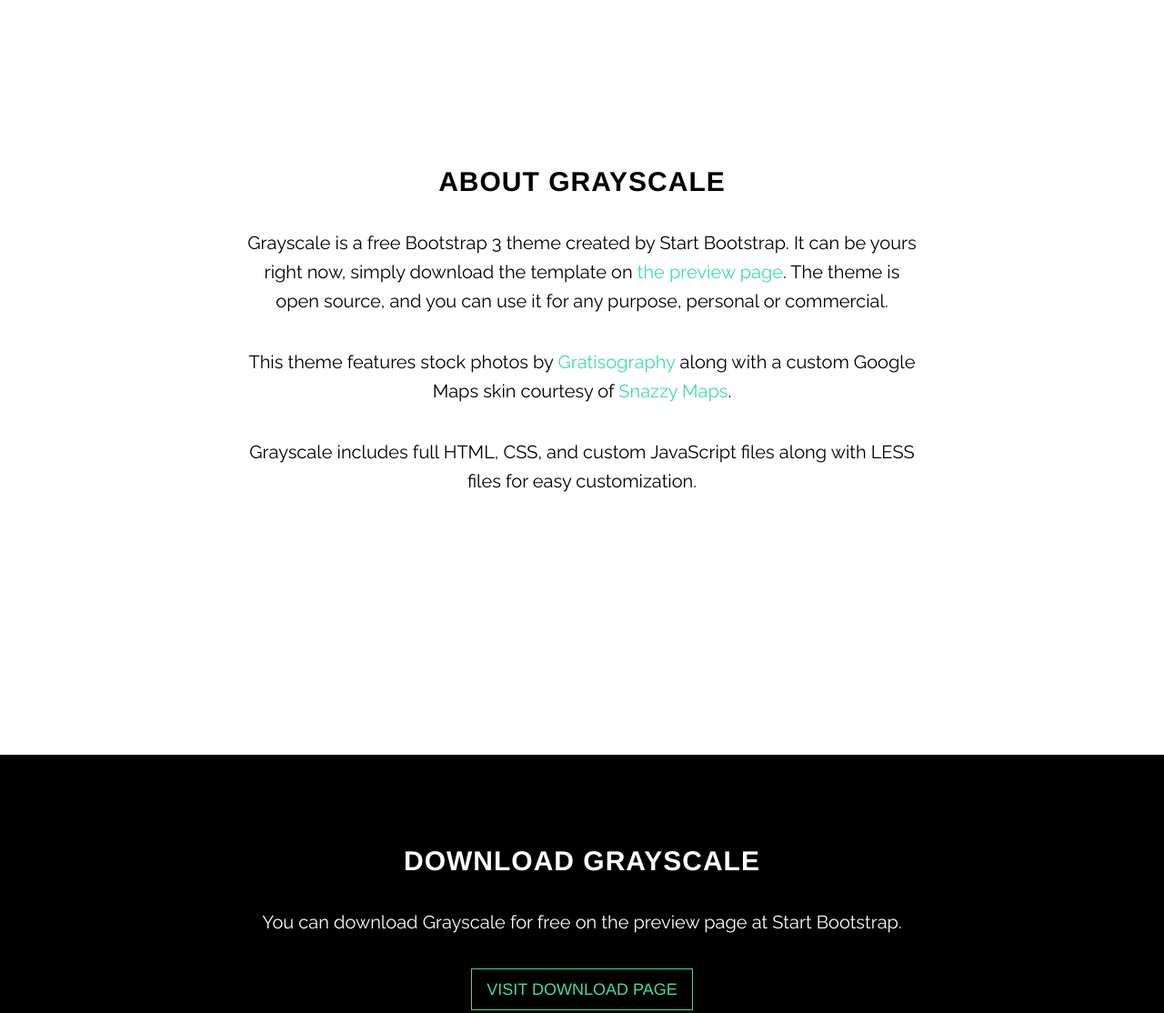
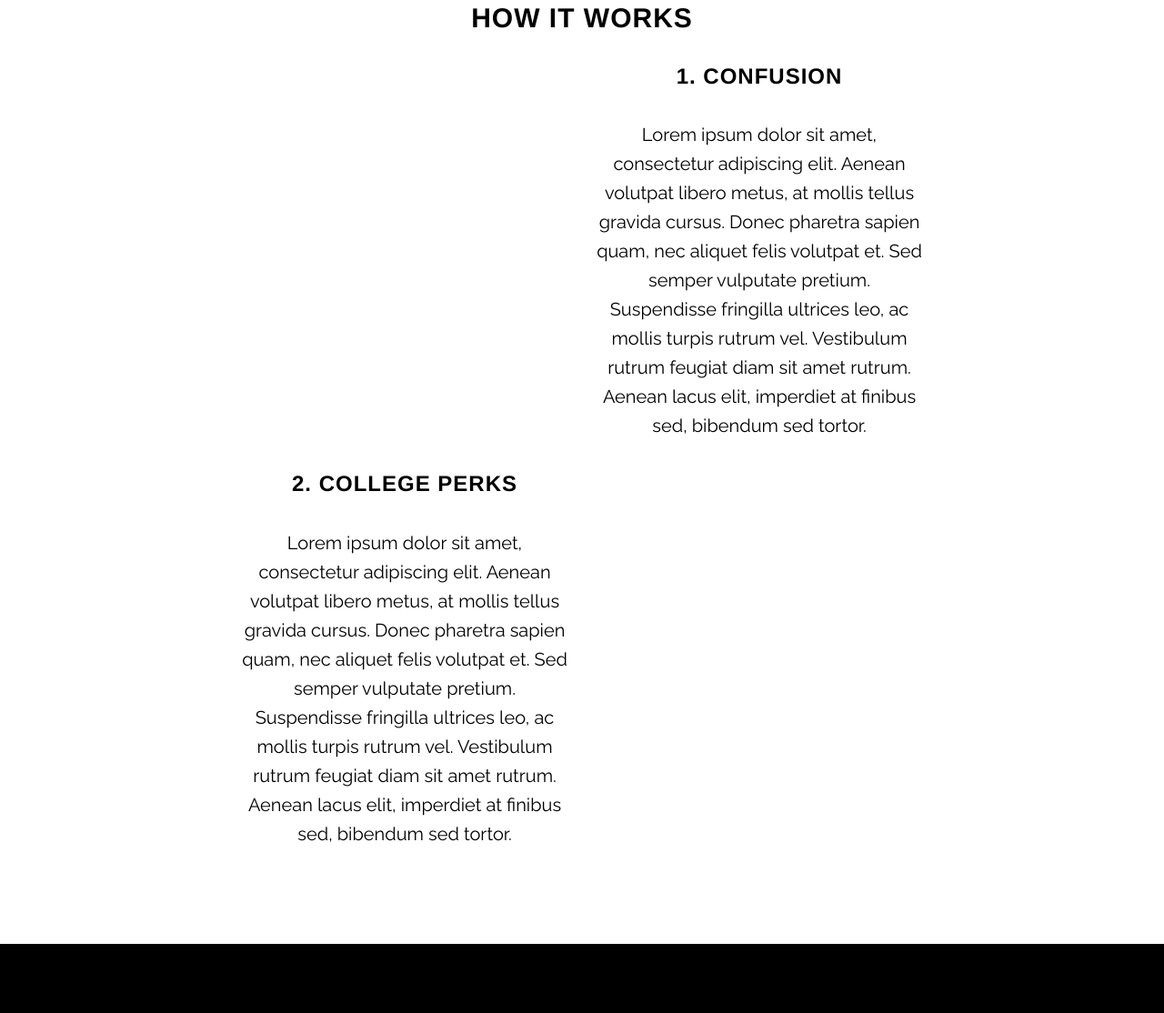
Before and after one commit to medev21/CP_FrontEndPages, a plain HTML site: page index.html in a window 1280 px wide. Shown: the part 867-1981 px from the top of the page at 91% size. Drawn offline with Linux system fonts and the light colour scheme.

Commit message:
add step1 and step2 for about section

```diff
--- a/css/style.css
+++ b/css/style.css
@@ -291,7 +291,8 @@ a:focus {
 
 @media(min-width:767px) {
     .content-section {
-        padding-top: 250px;
+        /*padding-top: 250px;*/
+        padding-top: 70px;
     }
 
     .download-section {
@@ -352,6 +353,7 @@ ul.banner-social-buttons {
 
 footer {
     padding: 50px 0;
+    background-color: #42dca3;
 }
 
 footer p {
--- a/index.html
+++ b/index.html
@@ -20,15 +20,6 @@
     <!-- Navigation -->
     <nav class="navbar navbar-custom navbar-fixed-top" role="navigation">
         <div class="container">
-            <!-- <div class="navbar-header">
-                <button type="button" class="navbar-toggle" data-toggle="collapse" data-target=".navbar-main-collapse">
-                    <i class="fa fa-bars"></i>
-                </button>
-                <a class="navbar-brand page-scroll" href="#page-top">
-                    <i class="fa fa-play-circle"></i>  <span class="light">Start</span> Bootstrap
-                </a>
-            </div> -->
-
             <!-- Collect the nav links, forms, and other content for toggling -->
             <div class="collapse navbar-collapse navbar-right navbar-main-collapse">
                 <ul class="nav navbar-nav">
@@ -78,11 +69,47 @@
     <section id="about" class="container content-section text-center">
        <div class="row">
            <div class="col-lg-8 col-lg-offset-2">
-               <h2>About Grayscale</h2>
-               <p>Grayscale is a free Bootstrap 3 theme created by Start Bootstrap. It can be yours right now, simply download the template on <a href="http://startbootstrap.com/template-overviews/grayscale/">the preview page</a>. The theme is open source, and you can use it for any purpose, personal or commercial.</p>
+               <h2>HOW IT WORKS</h2>
+               <div class="row step1">
+                 <div class="col-sm-6">
+
+                 </div>
+                 <div class="col-sm-6">
+                   <h3>1. Confusion</h3>
+                   <p>
+                     Lorem ipsum dolor sit amet, consectetur adipiscing elit.
+                    Aenean volutpat libero metus, at mollis tellus gravida cursus.
+                    Donec pharetra sapien quam, nec aliquet felis volutpat et.
+                    Sed semper vulputate pretium. Suspendisse fringilla ultrices
+                    leo, ac mollis turpis rutrum vel. Vestibulum rutrum feugiat
+                    diam sit amet rutrum. Aenean lacus elit, imperdiet at finibus
+                    sed, bibendum sed tortor.
+                   </p>
+                 </div>
+               </div>
+
+               <div class="row step2">
+                 <div class="col-sm-6">
+                   <h3>2. College Perks</h3>
+                   <p>
+                     Lorem ipsum dolor sit amet, consectetur adipiscing elit.
+                    Aenean volutpat libero metus, at mollis tellus gravida cursus.
+                    Donec pharetra sapien quam, nec aliquet felis volutpat et.
+                    Sed semper vulputate pretium. Suspendisse fringilla ultrices
+                    leo, ac mollis turpis rutrum vel. Vestibulum rutrum feugiat
+                    diam sit amet rutrum. Aenean lacus elit, imperdiet at finibus
+                    sed, bibendum sed tortor.
+                   </p>
+                 </div>
+                 <div class="col-sm-6">
+
+                 </div>
+               </div>
+           </div>
+               <!-- <p>Grayscale is a free Bootstrap 3 theme created by Start Bootstrap. It can be yours right now, simply download the template on <a href="http://startbootstrap.com/template-overviews/grayscale/">the preview page</a>. The theme is open source, and you can use it for any purpose, personal or commercial.</p>
                <p>This theme features stock photos by <a href="http://gratisography.com/">Gratisography</a> along with a custom Google Maps skin courtesy of <a href="http://snazzymaps.com/">Snazzy Maps</a>.</p>
                <p>Grayscale includes full HTML, CSS, and custom JavaScript files along with LESS files for easy customization.</p>
-           </div>
+           </div> -->
        </div>
    </section>
 
@@ -124,7 +151,8 @@
 
     <!-- Map Section -->
     <div id="map"></div>
-
+      <h3>College Perks is an interactive community for students like you to find
+  <a href="#">tutors</a> on-campus, share class <a href="#">notes</a>, and discover <a href="#">notes</a> near you.</h3>
     <!-- Footer -->
     <footer>
         <div class="container text-center">
```
